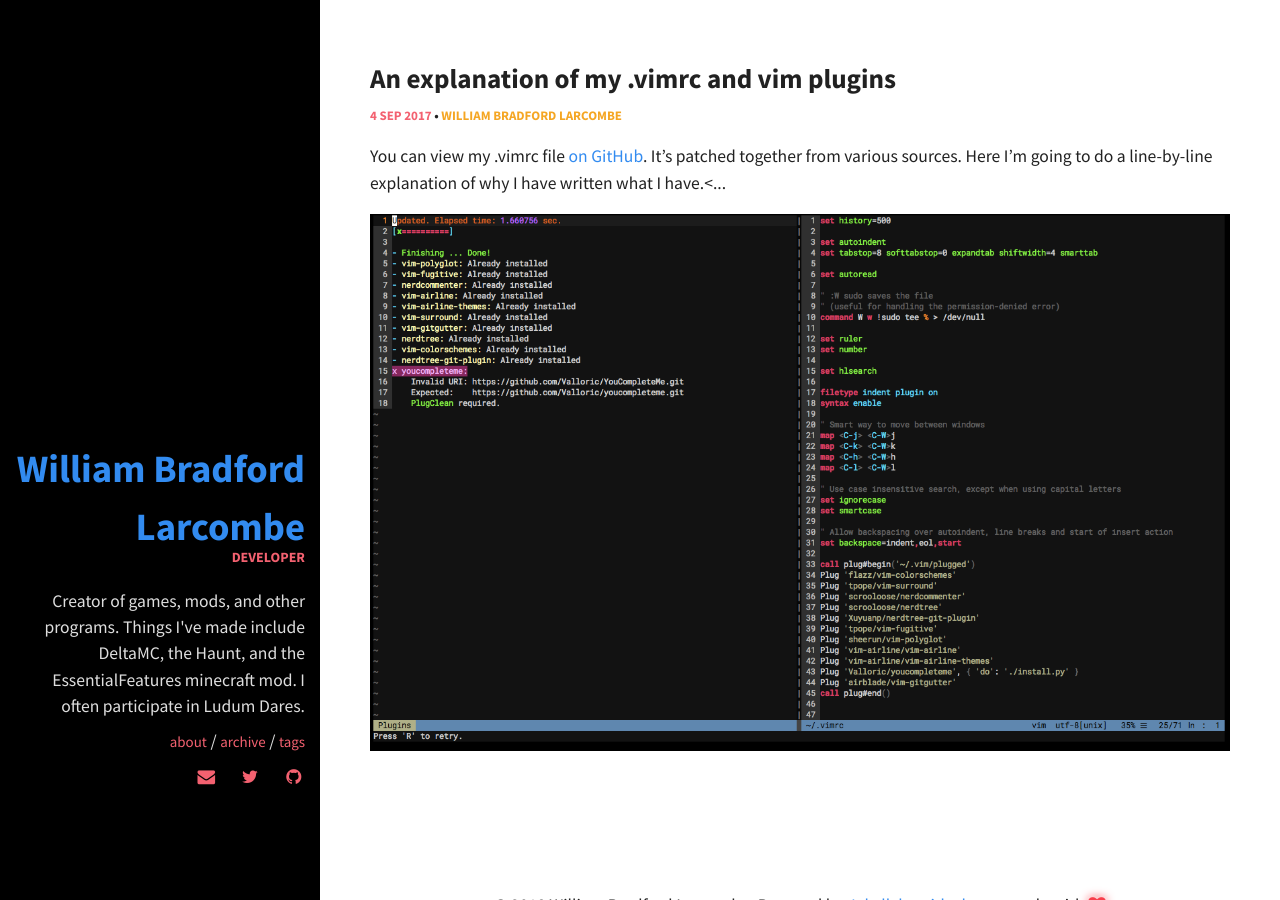
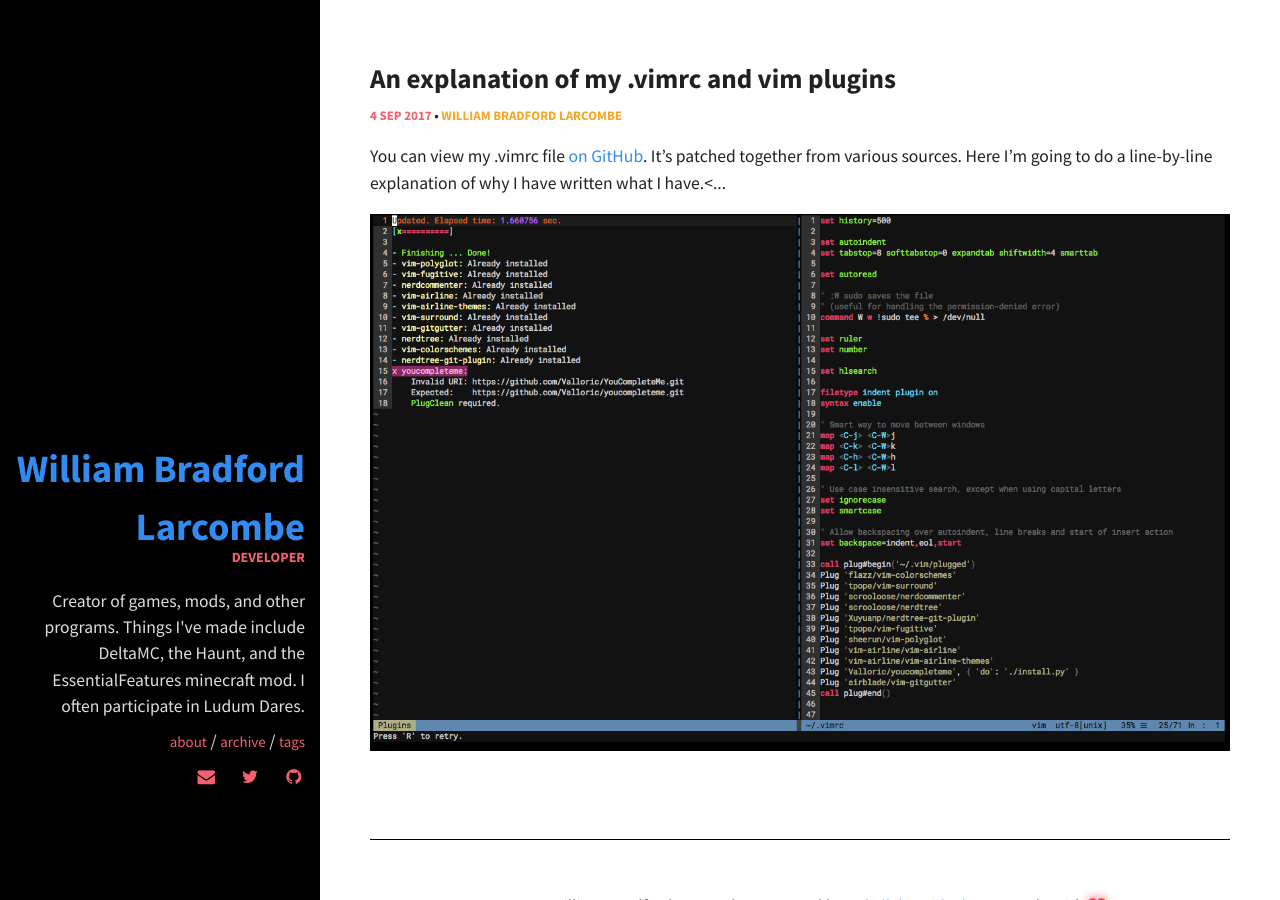
Before and after one commit to williambl/williambl.com, a Jekyll site: the page built from index.md, in a window 1280 px wide. Built offline with Jekyll 4.4.1, drawn with Linux system fonts in a browser that asks for light colours.

Commit message:
Add line between main content and footer

```diff
--- a/_sass/components/_global.scss
+++ b/_sass/components/_global.scss
@@ -102,6 +102,7 @@ a {
 
 // Footer
 footer {
+  border-top: black solid 1px;
   text-align: center;
   padding: 3em 0;
   .heart-icon {
```
